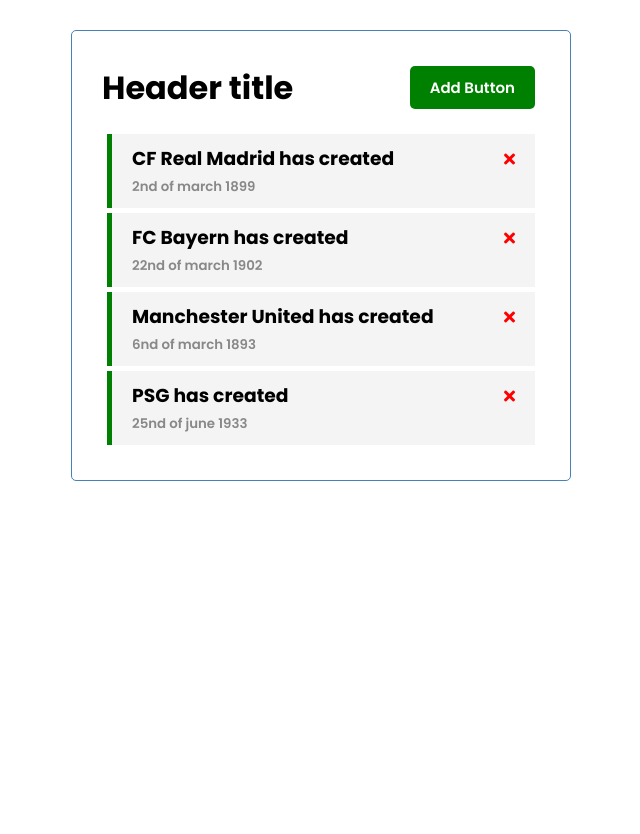
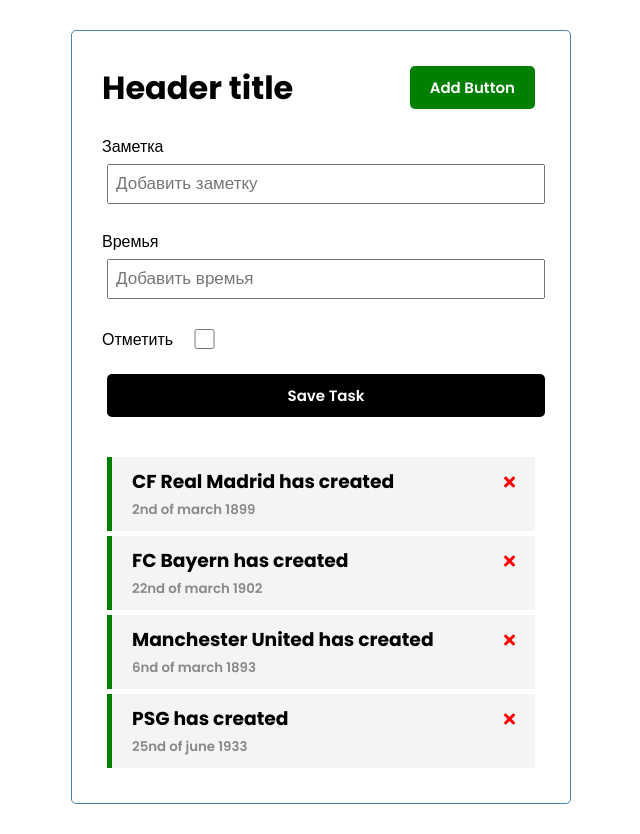
Before and after one commit to offism/vue-datatask, a Vue app: page / in a window 1280 px wide. Shown: the whole page, without its empty margins (319-959 px from the left). Before the commit the page ends 800 px from the top, so only its background shows below. Built offline with nearby package versions, Linux system fonts and the light colour scheme.

Commit message:
add-tasks emit added

```diff
--- a/src/App.vue
+++ b/src/App.vue
@@ -1,6 +1,7 @@
 <template>
   <div class="container">
     <Header title="Header title" />
+    <AddTask @add-task="addTask"/>
     <Tasks @toggle-reminder="toggleReminder" @delete-task="deleteTask" :tasks="tasks" />
   </div>
 </template>
@@ -8,11 +9,13 @@
 <script>
 import Header from './components/Header.vue'
 import Tasks from './components/Tasks.vue'
+import AddTask from './components/AddTask.vue'
 export default {
   name: "App",
   components:{
     Header,
-    Tasks
+    Tasks,
+    AddTask
   },
   data(){
     return{
@@ -20,6 +23,9 @@
     }
   },
   methods:{
+    addTask(task){
+      this.tasks = [...this.tasks , task]
+    },
     deleteTask(id){
       if(confirm('Вы согласены удалить этот таск?')){
        this.tasks = this.tasks.filter((task)=> task.id != id )
--- /dev/null
+++ b/src/components/AddTask.vue
@@ -0,0 +1,93 @@
+<template>
+	<form  @submit="onSubmit" class="add-form">
+		<div class="form-control">
+			<label>Заметка</label>
+			<input type="text" v-model="text" name="text" placeholder="Добавить заметку">
+		</div>
+		<div class="form-control">
+			<label>Времья</label>
+			<input type="text" v-model="day" name="day" placeholder="Добавить времья">
+		</div>
+		<div class="form-control form-control-check-s">
+			<label>Отметить</label>
+			<input type="checkbox" v-model="reminder" value="reminder">
+		</div>
+		<input type="submit" value="Save Task"  class="btn btn-block">
+	</form>
+</template>
+
+<script>
+	export default {
+		name:'AddTask',
+		data(){
+			return{
+				text:'',
+				day:'',
+				reminder:false
+			}
+		},
+		methods:{
+			onSubmit(e){
+				e.preventDefault()
+				if(!this.text || !this.day){
+					alert('Пожалуйста ,добавьте дати')
+				  return
+				}
+
+			let newTask = {
+				id: Math.floor(Math.random()* 100000),
+				text: this.text,
+				day: this.day,
+				reminder: this.reminder
+			}
+
+			this.$emit('add-task' , newTask)
+
+			this.text = ''
+			this.day = ''
+			this.reminder = ''
+			}
+
+		}
+
+		}
+</script>
+
+<style>
+	.add-form {
+  margin-bottom: 40px;
+}
+.form-control {
+  margin: 20px 0;
+}
+.form-control label {
+  display: block;
+}
+.form-control input {
+  width: 100%;
+  height: 40px;
+  margin: 5px;
+  padding: 3px 7px;
+  font-size: 17px;
+}
+.form-control-check {
+  display: flex;
+  align-items: center;
+  justify-content: space-between;
+}
+.form-control-check label {
+  flex: 1;
+}
+.form-control-check input {
+  flex: 2;
+  height: 20px;
+}
+.form-control-check-s{
+  display: flex;
+  align-items: center;
+}
+.form-control-check-s input {
+  width: 12%;
+  height: 20px;
+}
+</style>
```
